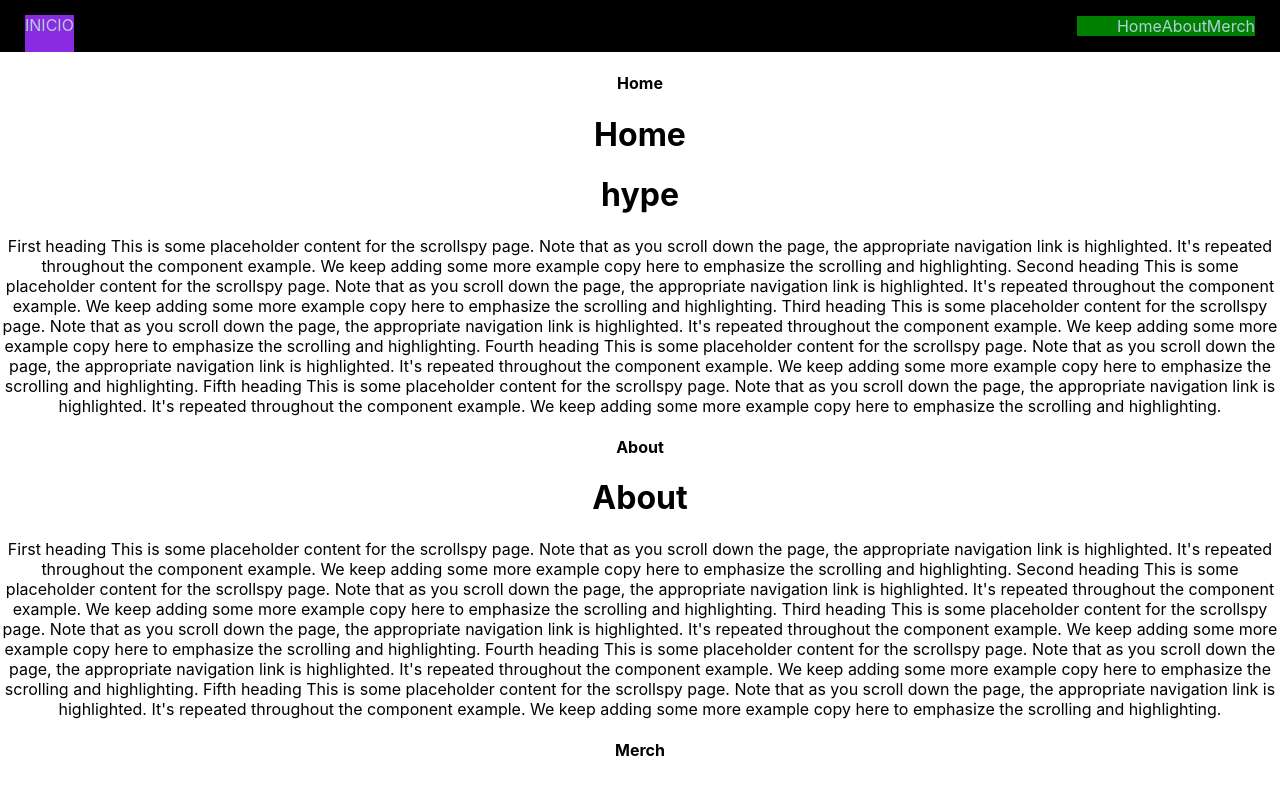
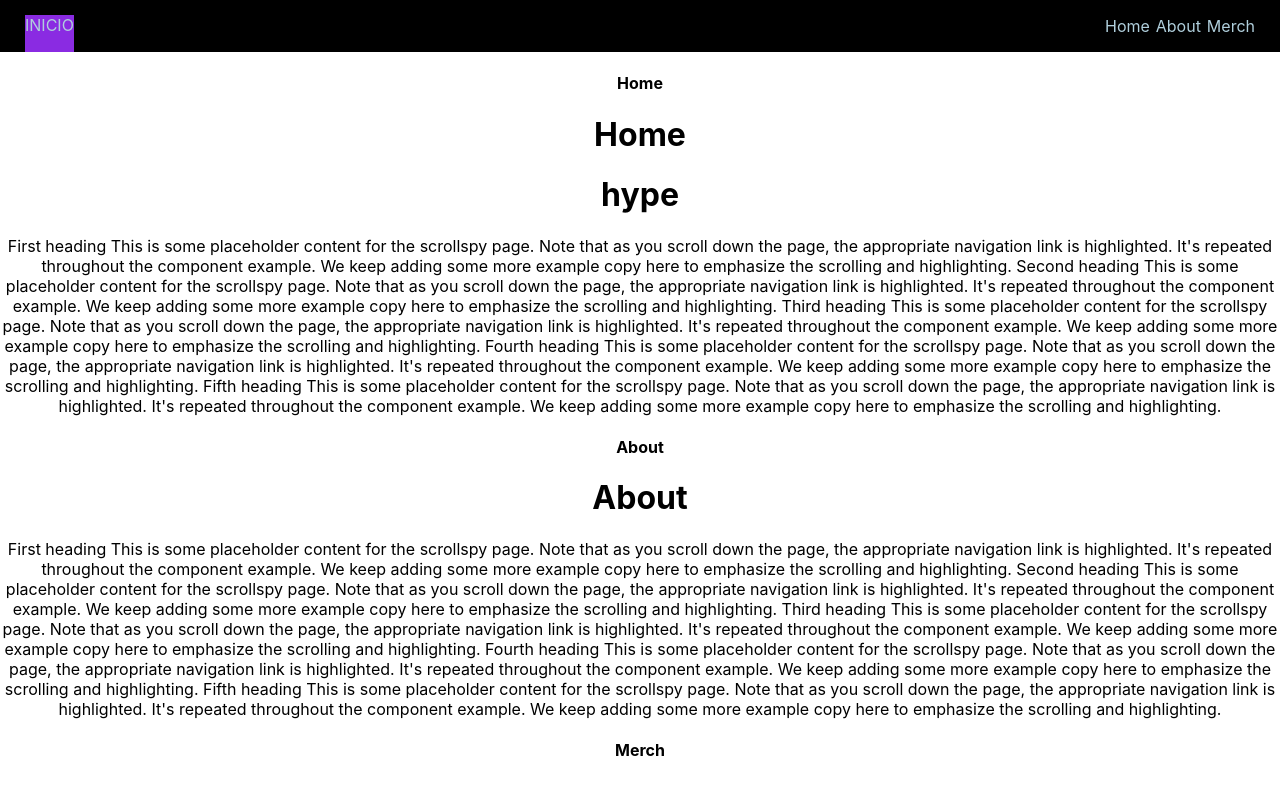
Before and after one commit to dredamonsta1/the-nounish-agency, a React (Create React App) app in the folder the-nounish-agency/: page / in a window 1280 px wide. Shown: the top 786 px of the page. Built offline with nearby package versions, Linux system fonts and the light colour scheme.

Commit message:
working on navbar list

```diff
--- a/the-nounish-agency/src/components/home/Home.css
+++ b/the-nounish-agency/src/components/home/Home.css
@@ -1,5 +1,7 @@
 .home-jtron{
+    /* display: flex; */
+    flex-direction: column;
     background-color: chartreuse;
-    width: 500vh;
-    height: 100vh;
+    /* width: 500px; */
+    /* height: 500px; */
 }
--- a/the-nounish-agency/src/components/navBar/NavBar.css
+++ b/the-nounish-agency/src/components/navBar/NavBar.css
@@ -33,9 +33,7 @@
 .nav-pills{
     display: flex;
     justify-content: space-between;
-    /* align-items: center; */
-    /* align-items: space-between; */
-    background-color: green;
+     width: 150px;
 
 }
 
```
